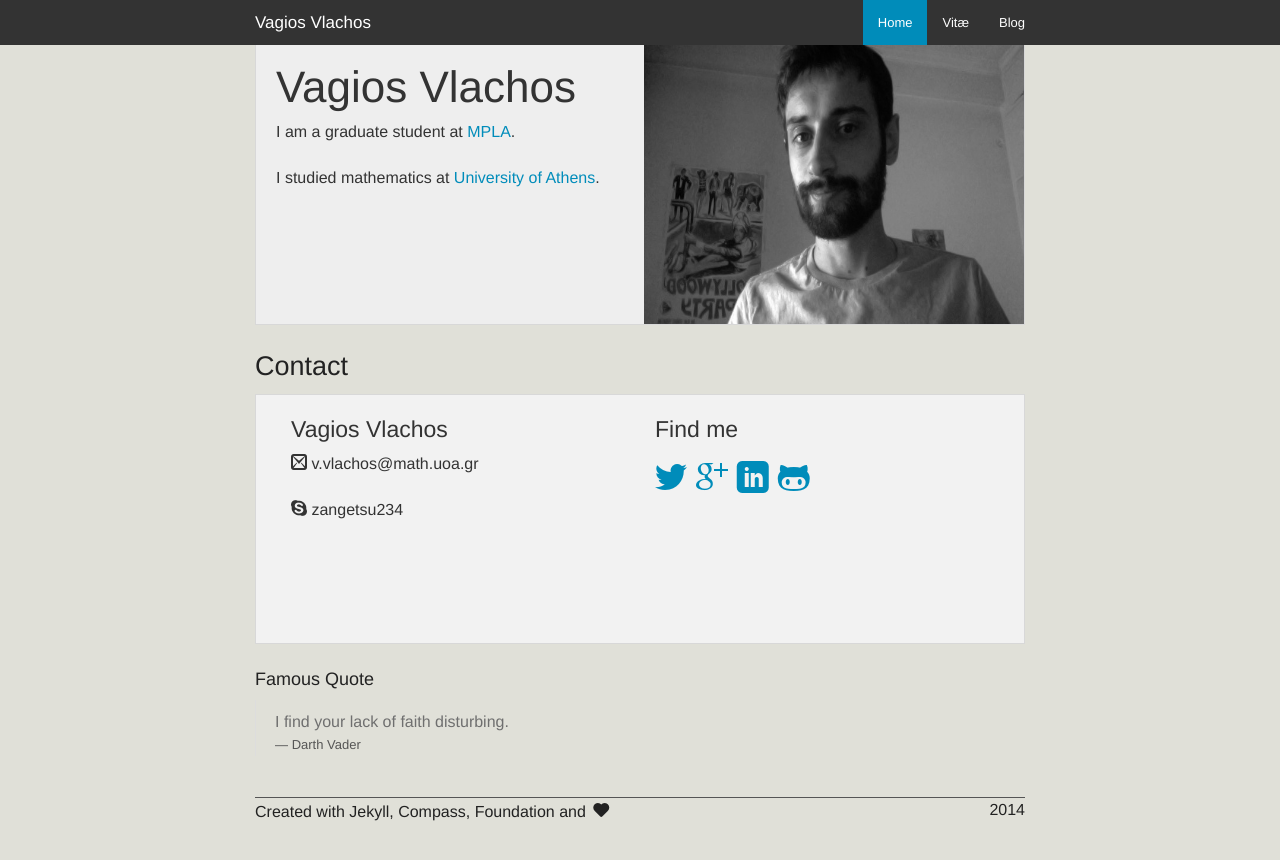
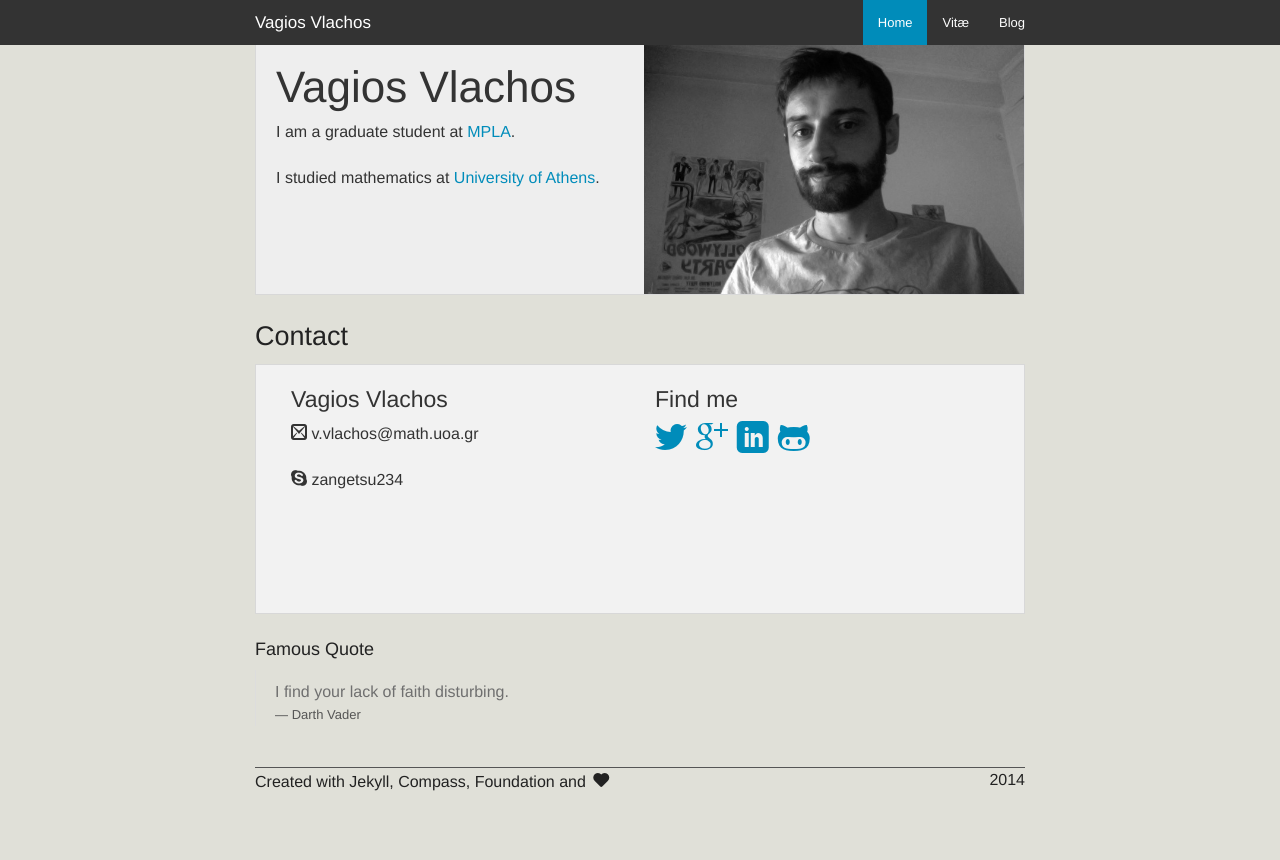
Before and after one commit to iamninja/iamninja.github.io, a Jekyll site: the page built from index.html, in a window 1280 px wide. Shown: the top 860 px of the page. Built offline with Jekyll 4.4.1, drawn with Linux system fonts in a browser that asks for light colours; Markdown is read by kramdown in place of the engine named in the settings.

Commit message:
Fixed layout around glyphs

```diff
--- a/_sass/screen.scss
+++ b/_sass/screen.scss
@@ -49,13 +49,13 @@
 .header-panel {
 	@include panel();
 	background-image: url(../images/me.jpg);
-	background-size: 380px 320px;
+	background-size: 380px 252.34375px;
 	background-repeat: no-repeat;
 	background-position: right;
 	background-color: $gray-lighter;
 	text-color: $gray-light;
 	display: block;
-	height: 280px;
+	height: 250px;
 	border-top: 0;
 }
 
--- a/index.html
+++ b/index.html
@@ -28,14 +28,12 @@ title: Vagios Vlachos
           </div>
           <div class="medium-6 columns">
             <h4>Find me</h4>
-            <p>
-              <div class="medium-6 glyph">
+              <div class="glyph">
                 <a href="https://twitter.com/iamninja__" title="Twitter" target="_blank"><span class="icon-twitter3"></span></a>
                 <a href="https://plus.google.com/103055252787325506050" title="Google+" target="_blank"><span class="icon-googleplus3"></span></a>
                 <a href="http://gr.linkedin.com/in/vagios" title="LinkedIn" target="_blank"><span class="icon-linkedin"></span></a>
                 <a href="https://github.com/iamninja" title="Github" target="_blank"><span class="icon-github4"></span></a>
               </div>
-            </p>
           </div>
         </div>
       </div>
```
Also changed, not shown: _sass/_iconmoon.scss (+4 -4 lines), css/screen.css.
